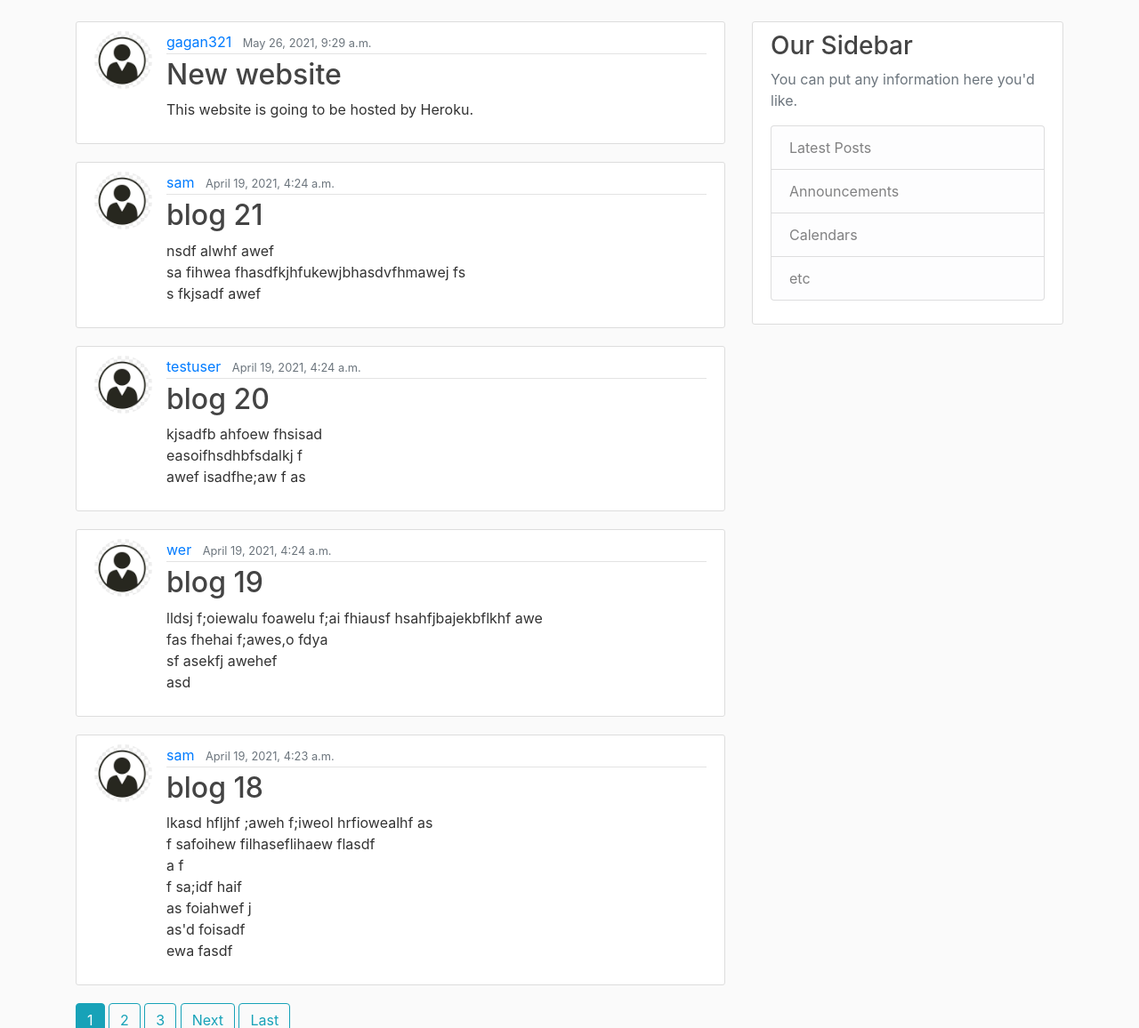
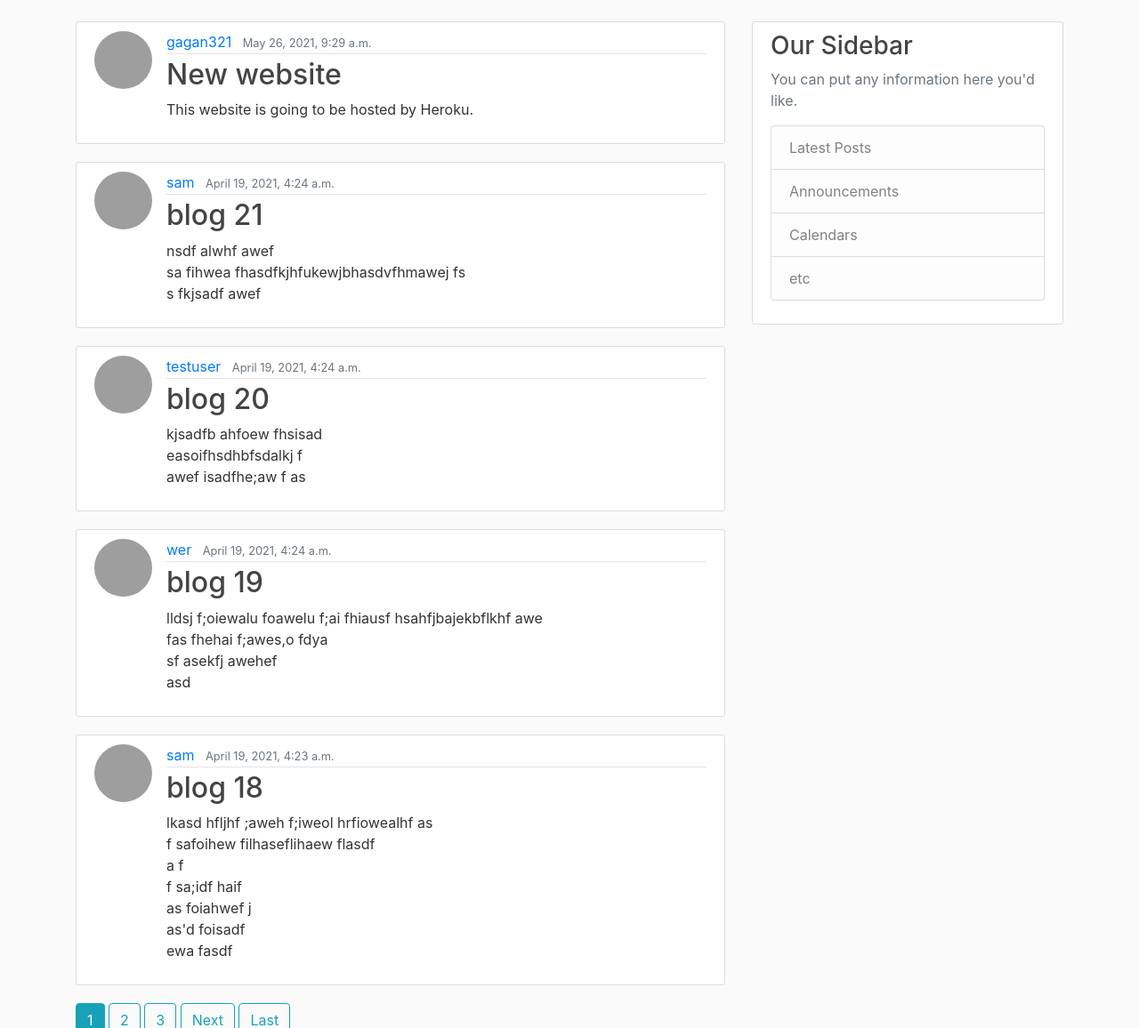
Before and after one commit to gagan-deep-77/blog-project, a Django app: page / in a window 1280 px wide. Shown: the part 56-1212 px from the top of the page at 89% size. Run offline with Django 3.2, Linux system fonts and the light colour scheme; data comes from the database, SQL or seed files in the repository; some libraries are stand-ins or nearby versions; grey boxes are pictures that could not be loaded.

Commit message:
Update home.html

```diff
--- a/blog/templates/blog/home.html
+++ b/blog/templates/blog/home.html
@@ -2,7 +2,7 @@
 {% block content %}
 {% for post in posts %}
 <article class="media content-section">
-    <img class="rounded-circle article-img" src="{{post.author.profile.image.url}}" alt="">
+    <img class="rounded-circle article-img" src="https://media-public.canva.com/MADpuoKiU-I/1/screen.svg" alt="">
     <div class="media-body">
         <div class="article-metadata">
             <a class="mr-2" href="{% url 'user-posts' post.author.username %}">{{ post.author }}</a>
```
